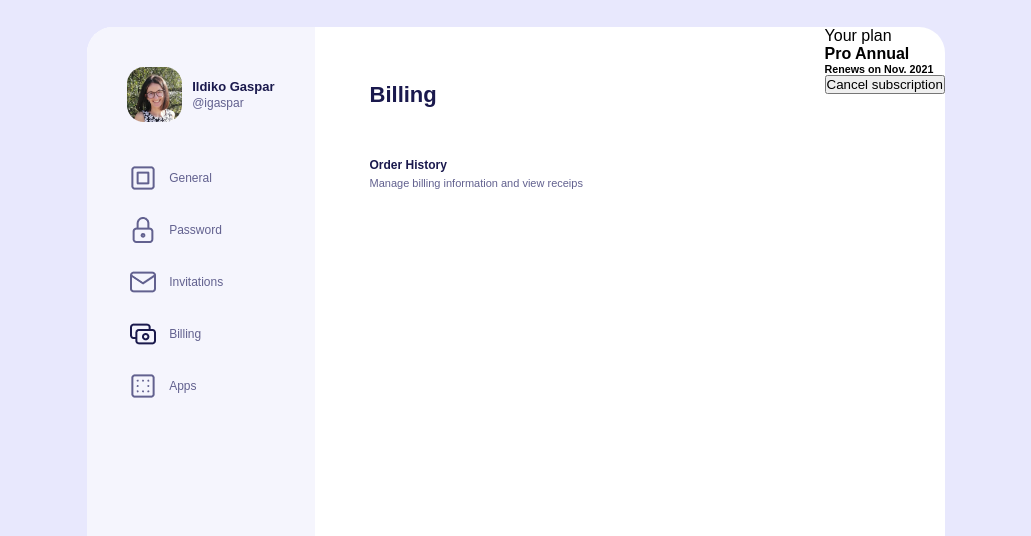
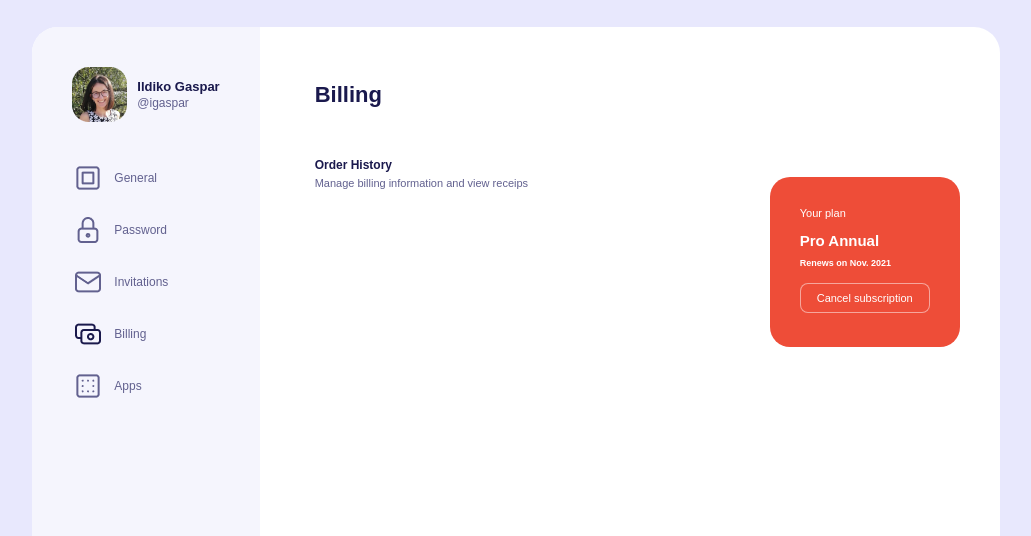
Before and after one commit to Azharr110/UI-Daily-Design, a plain HTML site: page Day-5/index.html in a window 1280 px wide. Shown: the top 536 px of the page, without its empty margins (124-1155 px from the left). Drawn offline with Linux system fonts and the light colour scheme.

Commit message:
Add subscription box style

```diff
--- a/Day-5/style.css
+++ b/Day-5/style.css
@@ -215,6 +215,50 @@ color: #1A194D;
   margin-left: 90px;
 }
 
+.box-detail{
+  width: 190px;
+  height: 170px;
+  background: #EE4D38;
+  border-radius: 20px;
+  margin-right: 40px;
+  margin-top: 150px;
+}
+
+.box-content{
+  padding: 30px;
+}
+
+.box-data{
+  color: #fff;
+}
+.box-data p{
+  font-size: 11px;
+}
+.box-data h4{
+  font-size: 15px;
+  margin-top: 13px;
+}
+.box-data h6{
+  font-size: 9px;
+  margin-top: 9px;
+}
+
+.box-btn{
+  margin-top: 15px;
+  display: flex;
+  align-items: center;
+  justify-content: center;
+}
+.box-btn button{
+   background: #EE4D38;
+   color: #FFFFFF;
+   font-size: 11px;
+   font-weight: 100;
+   width: 130px;
+   height: 30px;
+   border: 1px solid rgba(255, 255, 255, 0.50);
+   border-radius: 8px;
+}
 
 
 
```
